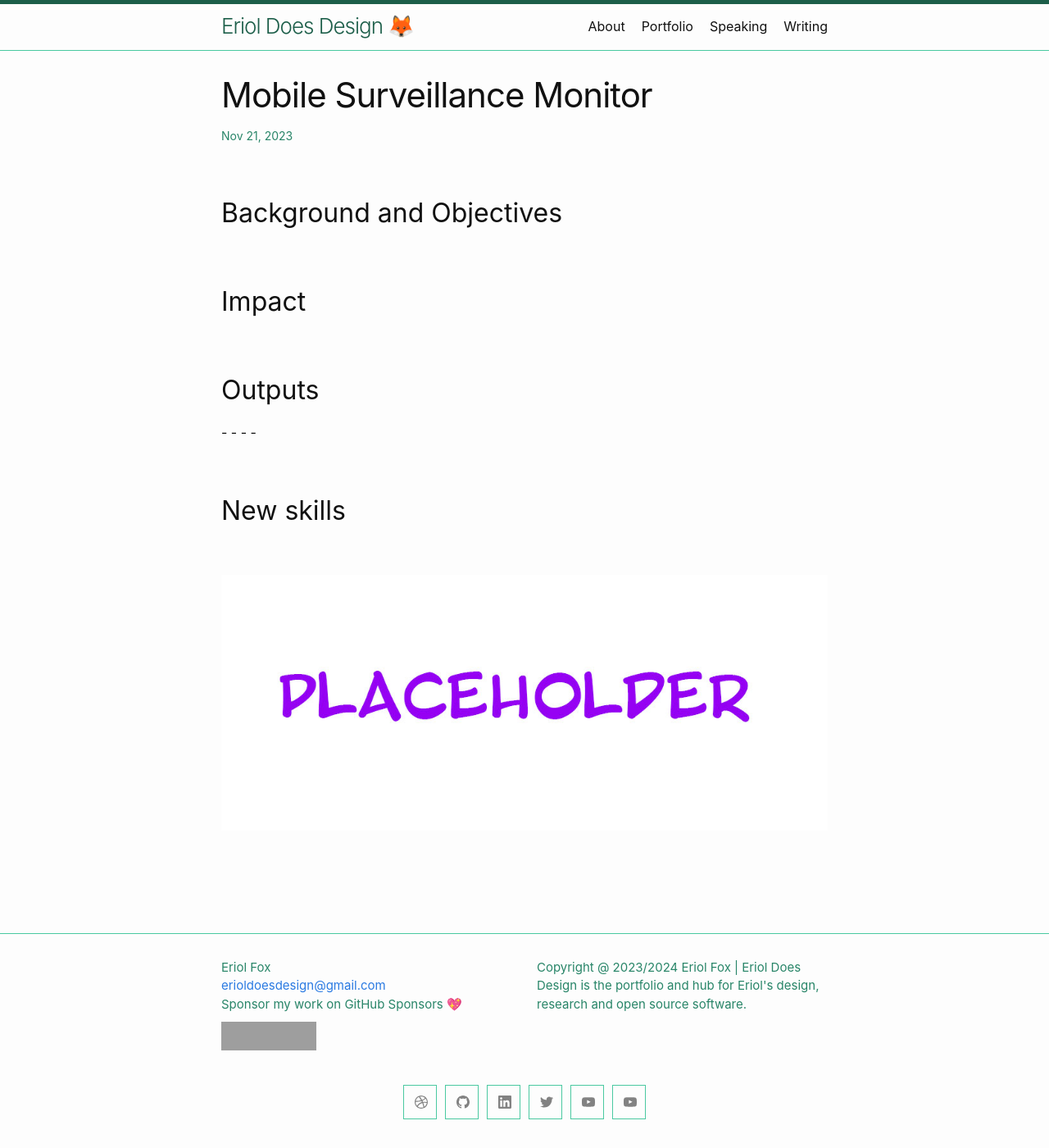
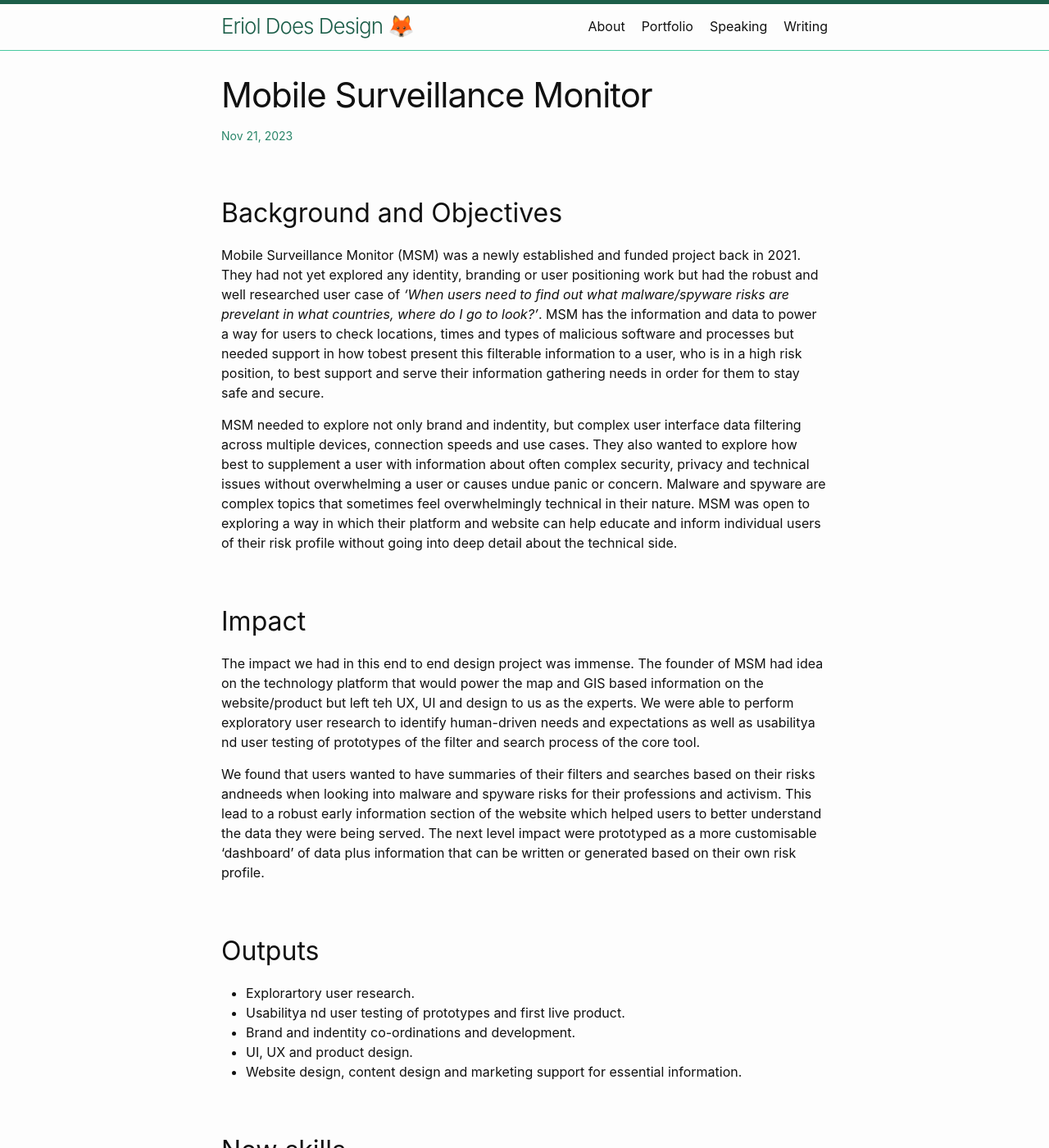
Before and after one commit to Erioldoesdesign/erioldoesdesign.github.io, a Jekyll site: the page built from _posts/2023-11-21-mobile-surveillance-monitor.md, in a window 1280 px wide and 1400 px high. Shown: the whole window at 82% size. Built offline with Jekyll 4.4.1, drawn with Linux system fonts in a browser that asks for light colours; grey boxes are pictures that could not be loaded.

Commit message:
Image upload & writing

```diff
--- a/_posts/2023-11-21-mobile-surveillance-monitor.md
+++ b/_posts/2023-11-21-mobile-surveillance-monitor.md
@@ -5,19 +5,24 @@
 ---
 
 ## Background and Objectives
+Mobile Surveillance Monitor (MSM) was a newly established and funded project back in 2021. They had not yet explored any identity, branding or user positioning work but had the robust and well researched user case of *'When users need to find out what malware/spyware risks are prevelant in what countries, where do I go to look?'*. MSM has the information and data to power a way for users to check locations, times and types of malicious software and processes but needed support in how tobest present this filterable information to a user, who is in a high risk position, to best support and serve their information gathering needs in order for them to stay safe and secure.
 
+MSM needed to explore not only brand and indentity, but complex user interface data filtering across multiple devices, connection speeds and use cases. They also wanted to explore how best to supplement a user with information about often complex security, privacy and technical issues without overwhelming a user or causes undue panic or concern. Malware and spyware are complex topics that sometimes feel overwhelmingly technical in their nature. MSM was open to exploring a way in which their platform and website can help educate and inform individual users of their risk profile without going into deep detail about the technical side.
 
 
 ## Impact
+The impact we had in this end to end design project was immense. The founder of MSM had idea on the technology platform that would power the map and GIS based information on the website/product but left teh UX, UI and design to us as the experts. We were able to perform exploratory user research to identify human-driven needs and expectations as well as usabilitya nd user testing of prototypes of the filter and search process of the core tool.
 
+We found that users wanted to have summaries of their filters and searches based on their risks andneeds when looking into malware and spyware risks for their professions and activism. This lead to a robust early information section of the website which helped users to better understand the data they were being served. The next level impact were prototyped as a more customisable 'dashboard' of data plus information that can be written or generated based on their own risk profile.
 
 
 
 ## Outputs
--
--
--
--
+- Explorartory user research.
+- Usabilitya nd user testing of prototypes and first live product.
+- Brand and indentity co-ordinations and development.
+- UI, UX and product design.
+- Website design, content design and marketing support for essential information.
 
 
 ## New skills
```
Also changed, not shown: portfolio.md (+1 -1 lines), images/MSM-1-950x400.jpg (added), images/MSM-2-950x400.jpg (added), images/MSM-3-950x400.jpg (added).
